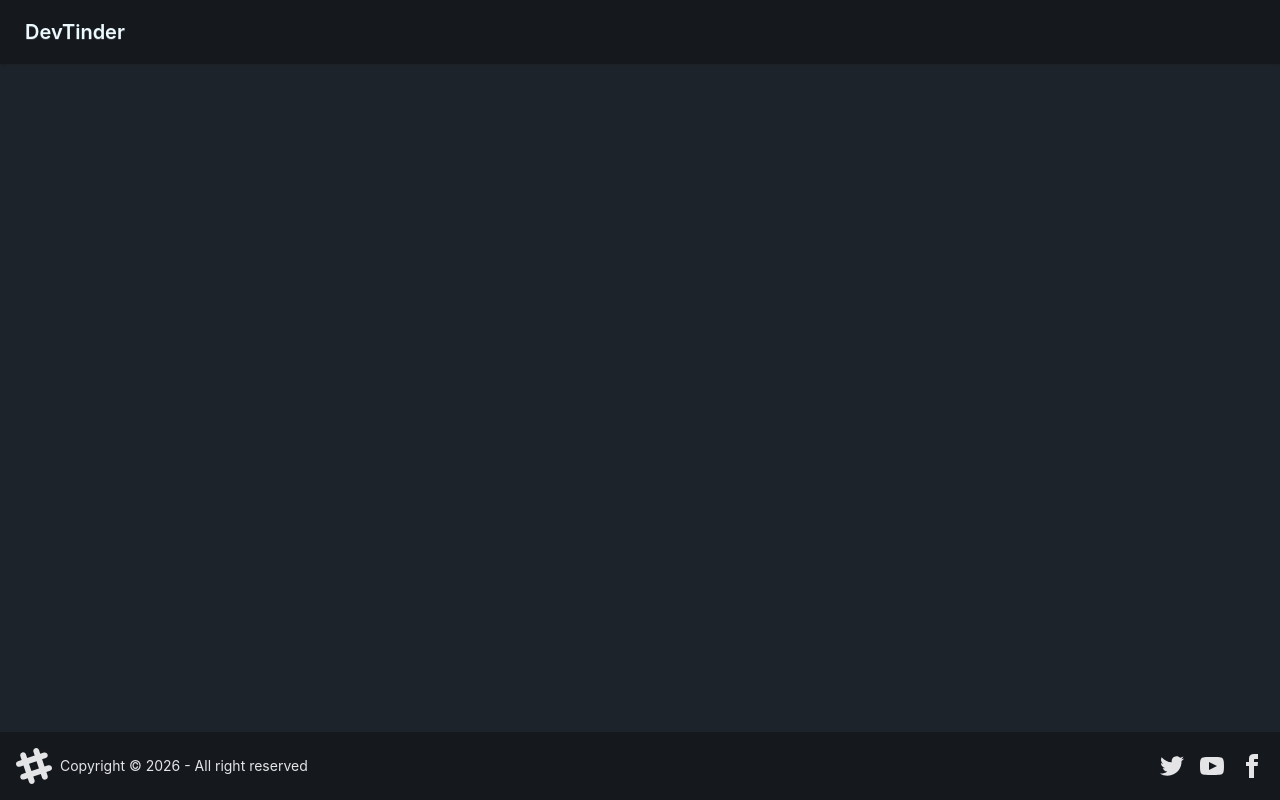
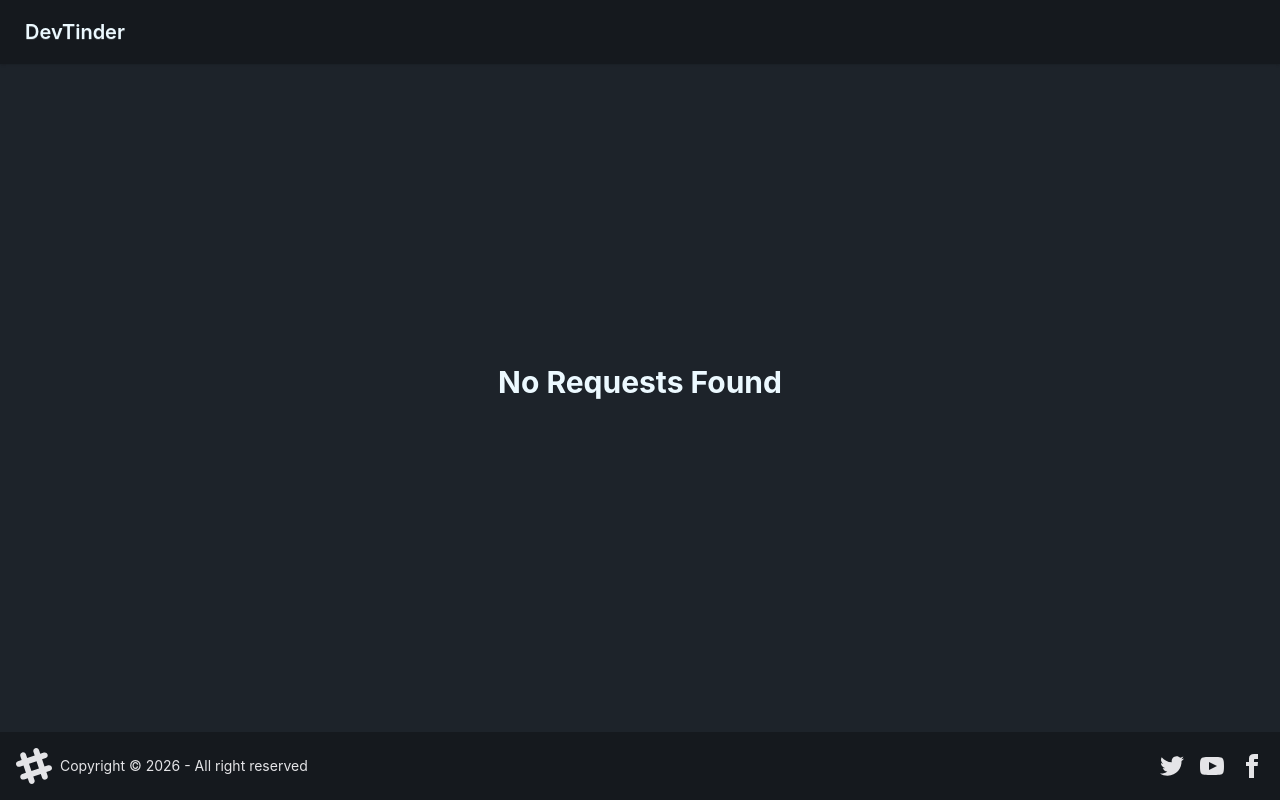
Before and after one commit to dineshsrisai/devTinder-web, a React (Vite) app: page /requests in a window 1280 px wide. Built offline with nearby package versions, Linux system fonts and the light colour scheme; no server answers.

Commit message:
Adding checks

```diff
--- a/src/components/Connections.jsx
+++ b/src/components/Connections.jsx
@@ -25,7 +25,7 @@ const Connections = () => {
 
   if (!connections) return;
 
-  if (connections.length === 0) return <h1>No Connections Found</h1>;
+  if (connections.length === 0) return <h1 className="text-center my-75 font-bold text-3xl">No Connections Found</h1>;
 
   return (
     <div className="text-center my-10">
--- a/src/components/Requests.jsx
+++ b/src/components/Requests.jsx
@@ -1,10 +1,11 @@
 import axios from "axios";
 import { useEffect } from "react";
-import { useDispatch } from "react-redux";
+import { useDispatch, useSelector } from "react-redux";
 import { BASE_URL } from "../utils/constants";
 import { addRequests } from "../utils/requests";
 
 const Requests = () => {
+  const req = useSelector((store) => store.requests);
   const dispatch = useDispatch();
   const fetchRequests = async () => {
     try {
@@ -21,6 +22,8 @@ const Requests = () => {
     fetchRequests();
   }, []);
 
+  if(!req || req.length === 0) return <h1 className="text-center my-75 font-bold text-3xl">No Requests Found</h1>
+
   return <div></div>;
 };
 
```
